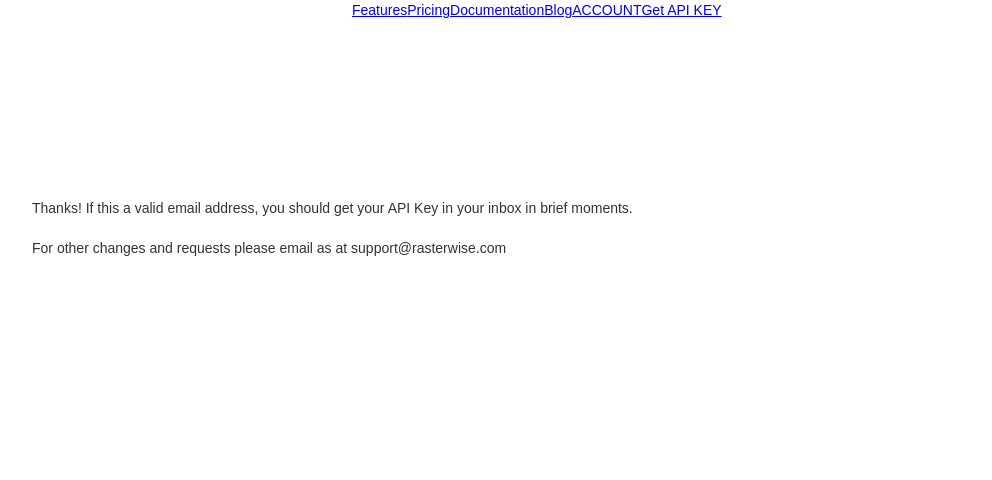
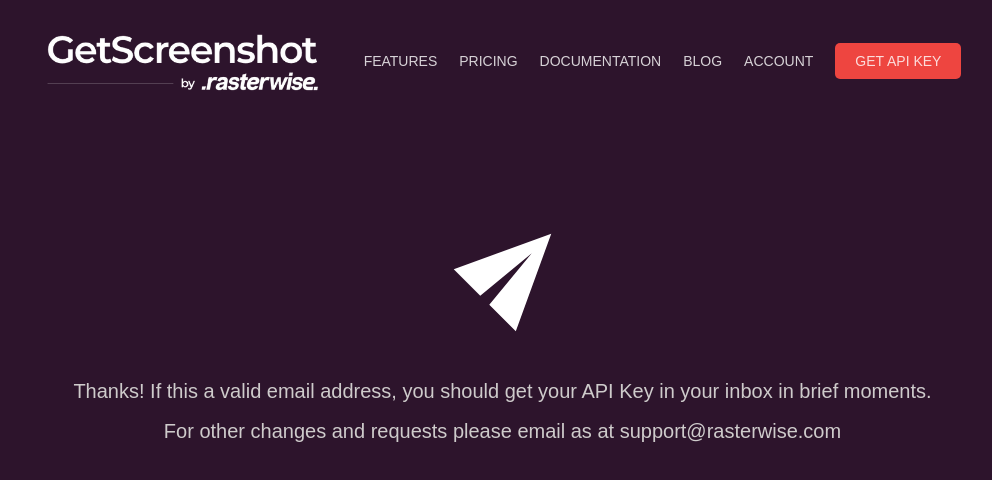
Before and after one commit to rasterwise/rasterwise.github.io, a plain HTML site: page account-success.html in a window 1280 px wide. Shown: the whole page, without its empty margins (138-1130 px from the left). Drawn offline with nearby package versions, Linux system fonts and the light colour scheme; a script that the page names is missing.

Commit message:
Fixing broken CSS

```diff
--- a/account-success.html
+++ b/account-success.html
@@ -10,7 +10,7 @@
   <meta content="Webflow" name="generator">
   <link href="css/normalize.css" rel="stylesheet" type="text/css">
   <link href="css/webflow.css" rel="stylesheet" type="text/css">
-  <link href="css/rasterwise-landing.webflow.css" rel="stylesheet" type="text/css">
+  <link href="css/main.css" rel="stylesheet" type="text/css">
   <script src="https://ajax.googleapis.com/ajax/libs/webfont/1.4.7/webfont.js" type="text/javascript"></script>
   <script type="text/javascript">WebFont.load({  google: {    families: ["Montserrat:100,100italic,200,200italic,300,300italic,400,400italic,500,500italic,600,600italic,700,700italic,800,800italic,900,900italic","Varela Round:400","Open Sans:300,300italic,400,400italic,600,600italic,700,700italic,800,800italic","Varela:400"]  }});</script>
   <!-- [if lt IE 9]><script src="https://cdnjs.cloudflare.com/ajax/libs/html5shiv/3.7.3/html5shiv.min.js" type="text/javascript"></script><![endif] -->
```
Also changed, not shown: account.html (+1 -1 lines).
